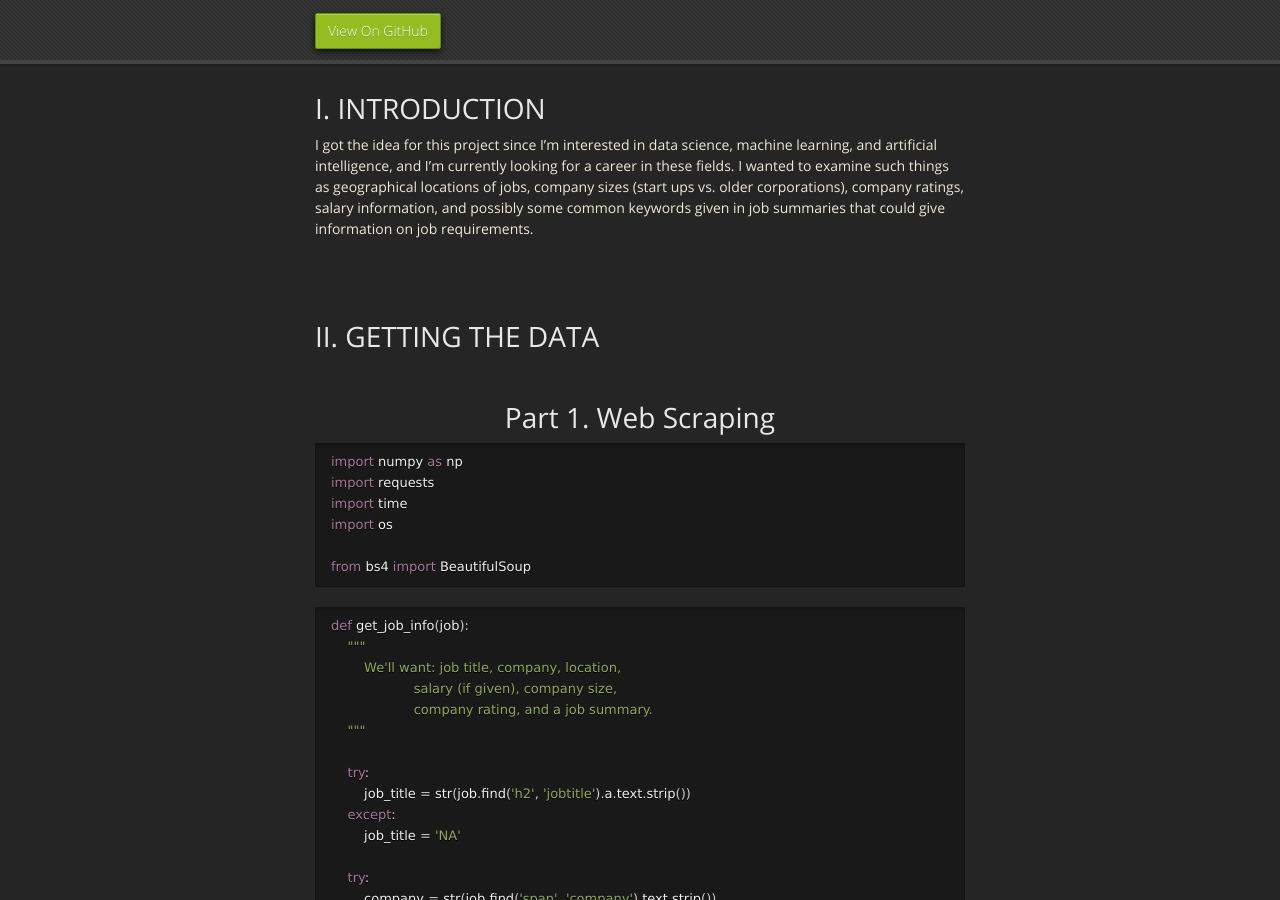
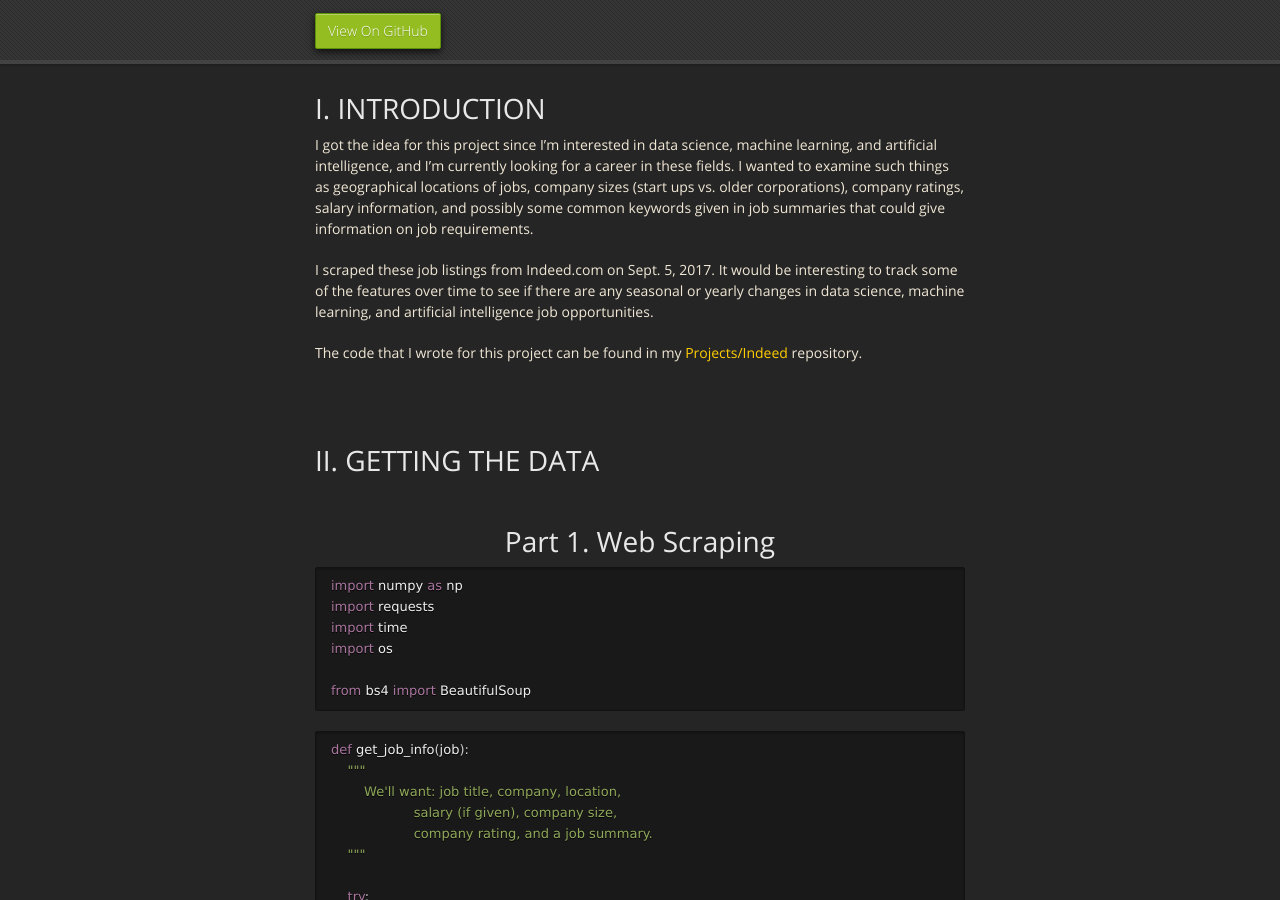
Before and after one commit to mrbrins82/mrbrins82.github.io, a Jekyll site: the page built from kaggle_indeed.md, in a window 1280 px wide and 900 px high, scrolled down 663 px. Built offline with Jekyll 4.4.1, drawn with Linux system fonts in a browser that asks for light colours; nearby versions of some CDN libraries; our own code applies the rules of GitHub Pages for plain Markdown files.

Commit message:
updated indeed page

````diff
--- a/kaggle_indeed.md
+++ b/kaggle_indeed.md
@@ -23,12 +23,15 @@ layout: default
 # [](#header-2)I. INTRODUCTION
 I got the idea for this project since I'm interested in data science, machine learning, and artificial intelligence, and I'm currently looking for a career in these fields. I wanted to examine such things as geographical locations of jobs, company sizes (start ups vs. older corporations), company ratings, salary information, and possibly some common keywords given in job summaries that could give information on job requirements.
 
+I scraped these job listings from Indeed.com on Sept. 5, 2017. It would be interesting to track some of the features over time to see if there are any seasonal or yearly changes in data science, machine learning, and artificial intelligence job opportunities.
+
+The code that I wrote for this project can be found in my [Projects/Indeed](https://github.com/mrbrins82/Projects/tree/master/Indeed) repository.
+
 <br/>
 <br/>
 # [](#header-2)II. GETTING THE DATA
 <br/>
 # [](#header-3)<center>Part 1. Web Scraping<center/>
-
 ```python
 import numpy as np
 import requests
````
